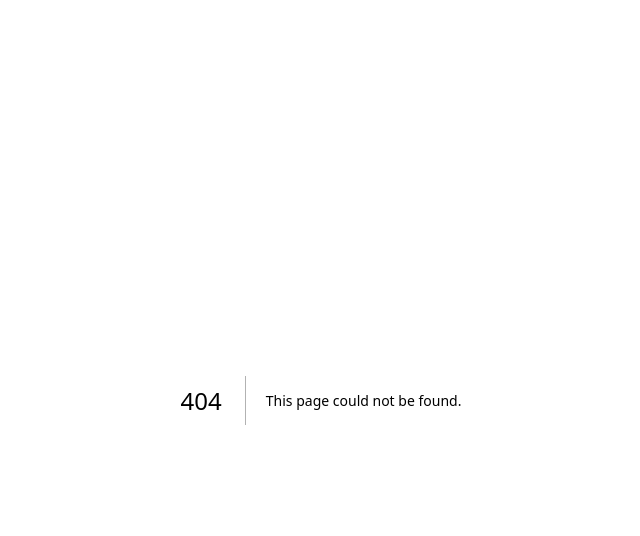
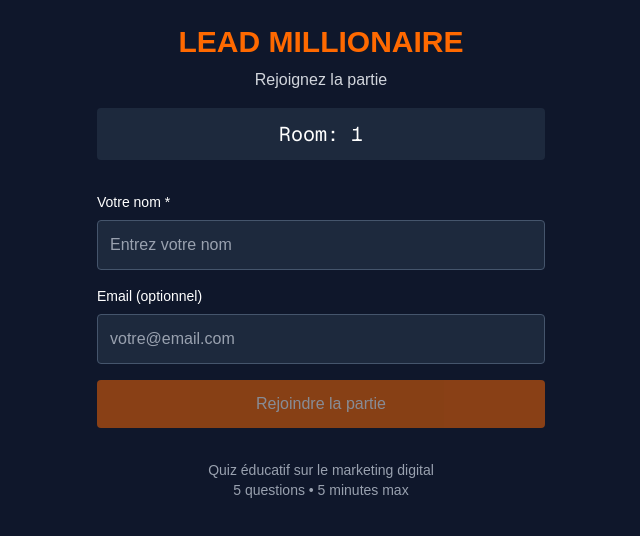
Before and after one commit to BaKouN/dnd-quiz-game, a Next.js app: page /join/1 in a window 1280 px wide. Before the commit this address had no page. Shown: the top 536 px of the page, without its empty margins (319-959 px from the left). Built offline with nearby package versions, Linux system fonts and the light colour scheme; no server answers.

Commit message:
Join game interface working - players can connect to games

```diff
--- /dev/null
+++ b/src/app/join/[roomCode]/page.tsx
@@ -0,0 +1,100 @@
+// app/join/[roomCode]/page.tsx
+'use client'
+
+import { useState } from 'react'
+import { useParams, useRouter } from 'next/navigation'
+import { gameEngine } from '@/lib/game/gameEngine'
+
+export default function JoinGame() {
+  const params = useParams()
+  const router = useRouter()
+  const roomCode = params.roomCode as string
+
+  const [name, setName] = useState('')
+  const [email, setEmail] = useState('')
+  const [isJoining, setIsJoining] = useState(false)
+  const [error, setError] = useState('')
+
+  const joinGame = async (e: React.FormEvent) => {
+    e.preventDefault()
+    if (!name.trim()) return
+
+    setIsJoining(true)
+    setError('')
+
+    try {
+      const playerId = await gameEngine.joinGame(roomCode, name.trim(), email.trim() || undefined)
+      // Pour l'instant, on reste sur cette page et on montre le succès
+      alert(`Joined successfully! Player ID: ${playerId}`)
+    } catch (error) {
+      console.error('Error joining game:', error)
+      setError('Impossible de rejoindre la partie. Vérifiez le code.')
+    } finally {
+      setIsJoining(false)
+    }
+  }
+
+  return (
+    <div className="min-h-screen bg-slate-900 text-white p-6">
+      <div className="max-w-md mx-auto">
+        <div className="text-center mb-8">
+          <h1 className="text-3xl font-bold text-orange-500">LEAD MILLIONAIRE</h1>
+          <p className="text-gray-300 mt-2">Rejoignez la partie</p>
+          <div className="text-xl font-mono bg-slate-800 p-3 rounded mt-4">
+            Room: {roomCode}
+          </div>
+        </div>
+
+        <form onSubmit={joinGame} className="space-y-4">
+          <div>
+            <label className="block text-sm font-medium mb-2">
+              Votre nom *
+            </label>
+            <input
+              type="text"
+              value={name}
+              onChange={(e) => setName(e.target.value)}
+              className="w-full p-3 bg-slate-800 rounded border border-slate-600 text-white placeholder-gray-400"
+              placeholder="Entrez votre nom"
+              required
+              disabled={isJoining}
+            />
+          </div>
+
+          <div>
+            <label className="block text-sm font-medium mb-2">
+              Email (optionnel)
+            </label>
+            <input
+              type="email"
+              value={email}
+              onChange={(e) => setEmail(e.target.value)}
+              className="w-full p-3 bg-slate-800 rounded border border-slate-600 text-white placeholder-gray-400"
+              placeholder="votre@email.com"
+              disabled={isJoining}
+            />
+          </div>
+
+          {error && (
+            <div className="text-red-400 text-sm bg-red-900/20 p-3 rounded">
+              {error}
+            </div>
+          )}
+
+          <button
+            type="submit"
+            disabled={isJoining || !name.trim()}
+            className="w-full py-3 bg-orange-500 text-white rounded font-medium hover:bg-orange-600 disabled:opacity-50 disabled:cursor-not-allowed"
+          >
+            {isJoining ? 'Connexion...' : 'Rejoindre la partie'}
+          </button>
+        </form>
+
+        <div className="mt-8 text-center text-gray-400 text-sm">
+          <p>Quiz éducatif sur le marketing digital</p>
+          <p>5 questions • 5 minutes max</p>
+        </div>
+      </div>
+    </div>
+  )
+}
```
